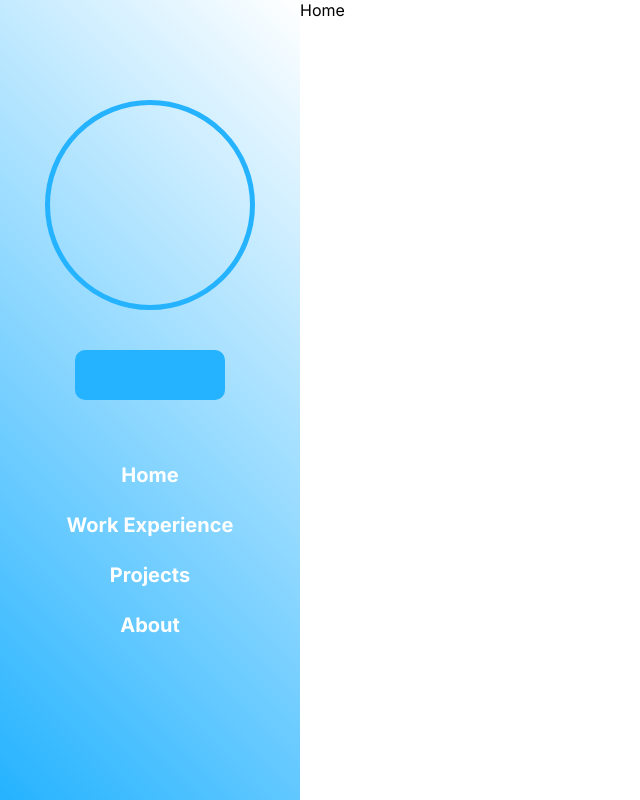
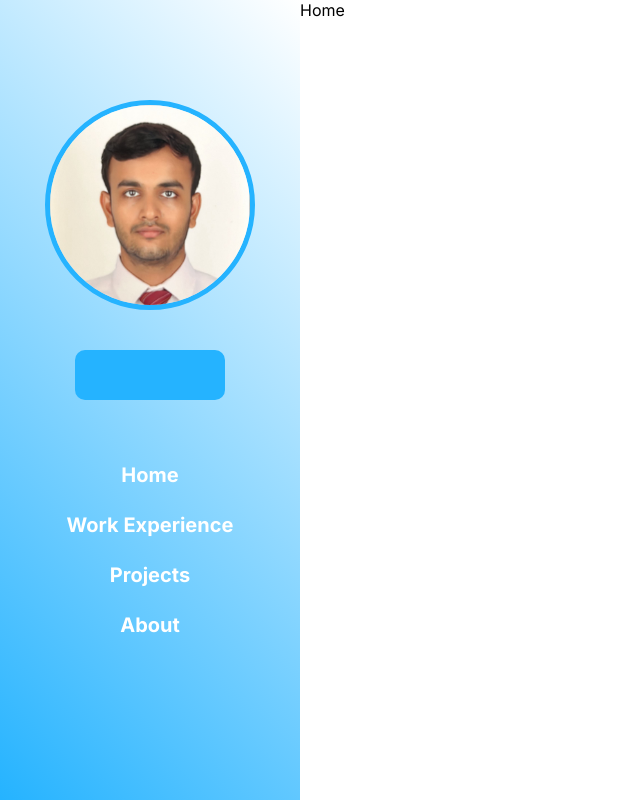
Before and after one commit to ravi-p-k-1/ravi-p-k-1.github.io, a React (Create React App) app: page / in a window 1280 px wide. Shown: the whole page, without its empty margins (0-640 px from the left). Built offline with nearby package versions, Linux system fonts and the light colour scheme.

Commit message:
profile photo setup

```diff
--- a/src/assets/styles/components.css
+++ b/src/assets/styles/components.css
@@ -24,6 +24,6 @@
 }
 
 .sidebar-list-item-link:hover {
-    transform: scale(1.18);
+    transform: scale(1.15);
     transition: transform 800ms ease;
 }
--- a/src/assets/styles/sidebar.css
+++ b/src/assets/styles/sidebar.css
@@ -8,11 +8,23 @@
     padding: 100px 0px 0px 0px;
 }
 
-.profile-image {
+.profile-image-container {
+    position: relative;
+    display: flex;
+    align-items: center;
+    justify-content: center;
     width: 200px;
     height: 200px;
     border-radius: 100%;
     border: 5px solid #25b3ff;
+    overflow: hidden;
+}
+
+.profile-image {
+    position: absolute;
+    width: 200px;
+    height: 260px;
+    top: 0;
 }
 
 .contact {
--- a/src/layout/Sidebar.jsx
+++ b/src/layout/Sidebar.jsx
@@ -1,6 +1,7 @@
 import { useRef, useState } from 'react'
 import SidebarListItem from '../components/SidebarListItem'
 import '../assets/styles/sidebar.css'
+import profileImg from '../assets/images/profile-photo.jpg'
 
 export default function Sidebar() {
 
@@ -35,8 +36,8 @@ export default function Sidebar() {
 
   return (
     <div className='sidebar'>
-      <div className='profile-image'>
-
+      <div className='profile-image-container'>
+        <img className='profile-image' src={profileImg} alt=''/>
       </div>
       <div className='contact'></div>
       <div className='sidebar-list' ref={navRef} onMouseLeave={hideHoverIndicator}>
```
Also changed, not shown: src/assets/images/profile-photo.jpg (added).
